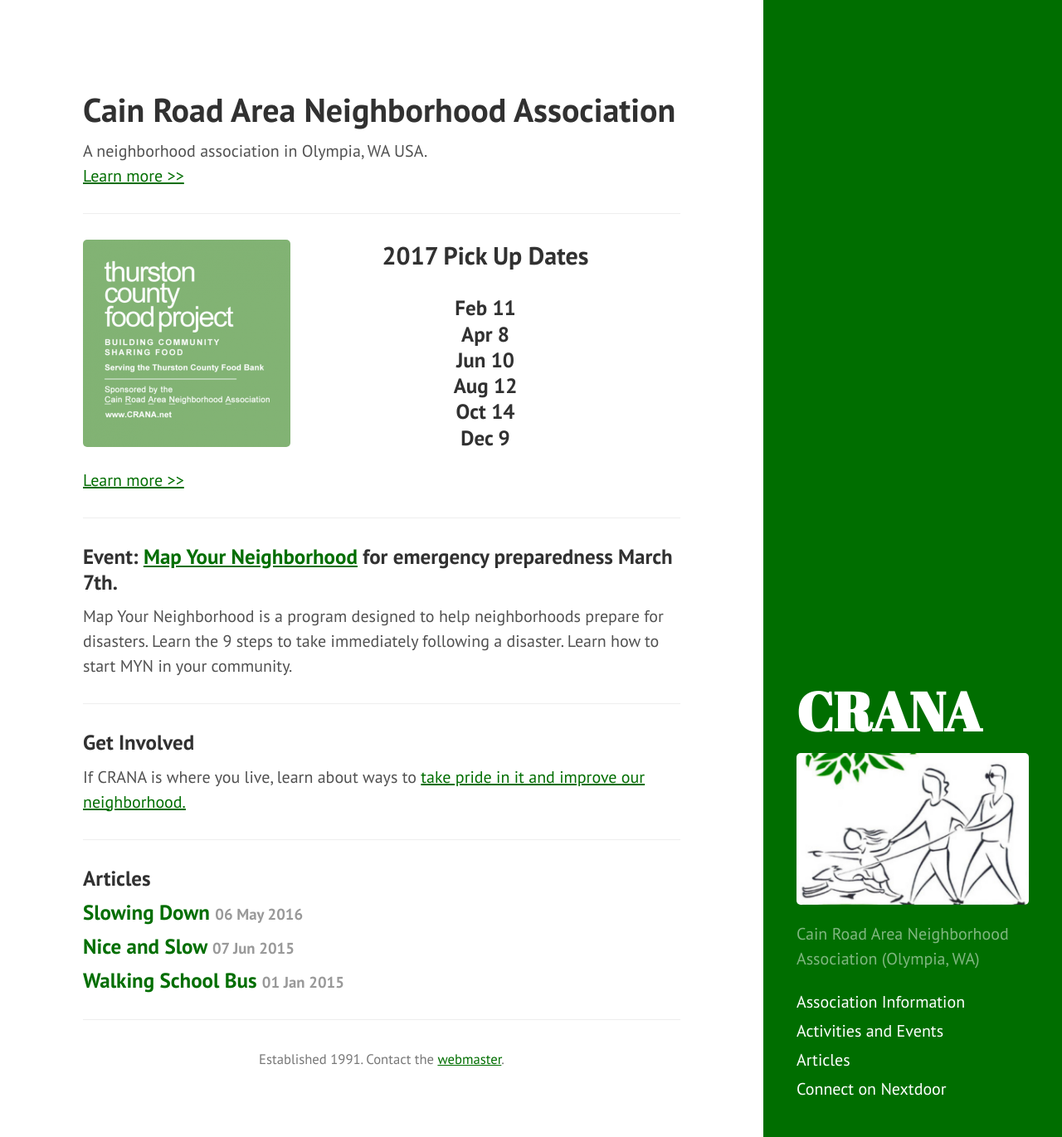
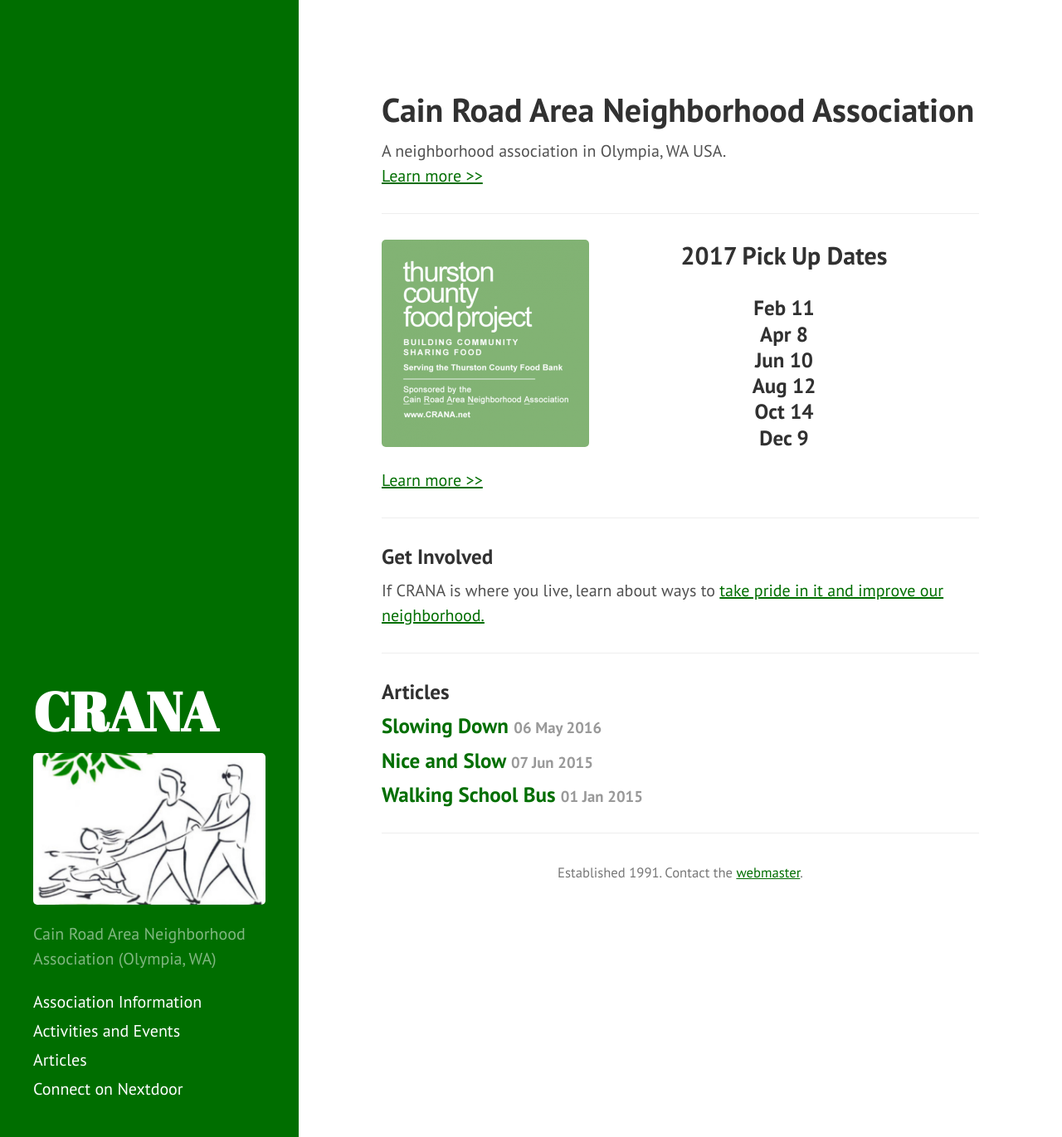
Before and after one commit to crananet/crananet.github.io, a Jekyll site: the page built from index.html, in a window 1280 px wide and 1371 px high. Shown: the whole window at 83% size. Built offline with Jekyll 4.4.1, drawn with Linux system fonts in a browser that asks for light colours; Markdown is read by kramdown in place of the engine named in the settings; the list of posts is cut into pages by our own code.

Commit message:
Updating website.

```diff
--- a/_layouts/default.html
+++ b/_layouts/default.html
@@ -3,7 +3,7 @@
 
   {% include head.html %}
 
-  <body class="theme-base-1a layout-reverse">
+  <body class="theme-base-1a">
 
     {% include sidebar.html %}
 
--- a/index.html
+++ b/index.html
@@ -23,11 +23,6 @@
 	<a href="/pages/foodbank/">Learn more >></a>
 <hr>
 
-<h3>Event: <a href="https://crana.nextdoor.com/events/1034275/">Map Your Neighborhood</a> for emergency preparedness March 7th.</h3>
-
-Map Your Neighborhood is a program designed to help neighborhoods prepare for disasters. Learn the 9 steps to take immediately following a disaster. Learn how to start MYN in your community.
-
-<hr>
 <h3>Get Involved</h3>
 If CRANA is where you live, learn about ways to <a href="/activities/">take pride in it and improve our neighborhood.</a>
 
```
Also changed, not shown: pages/minutes.md (+2 -1 lines), 2 other files.
